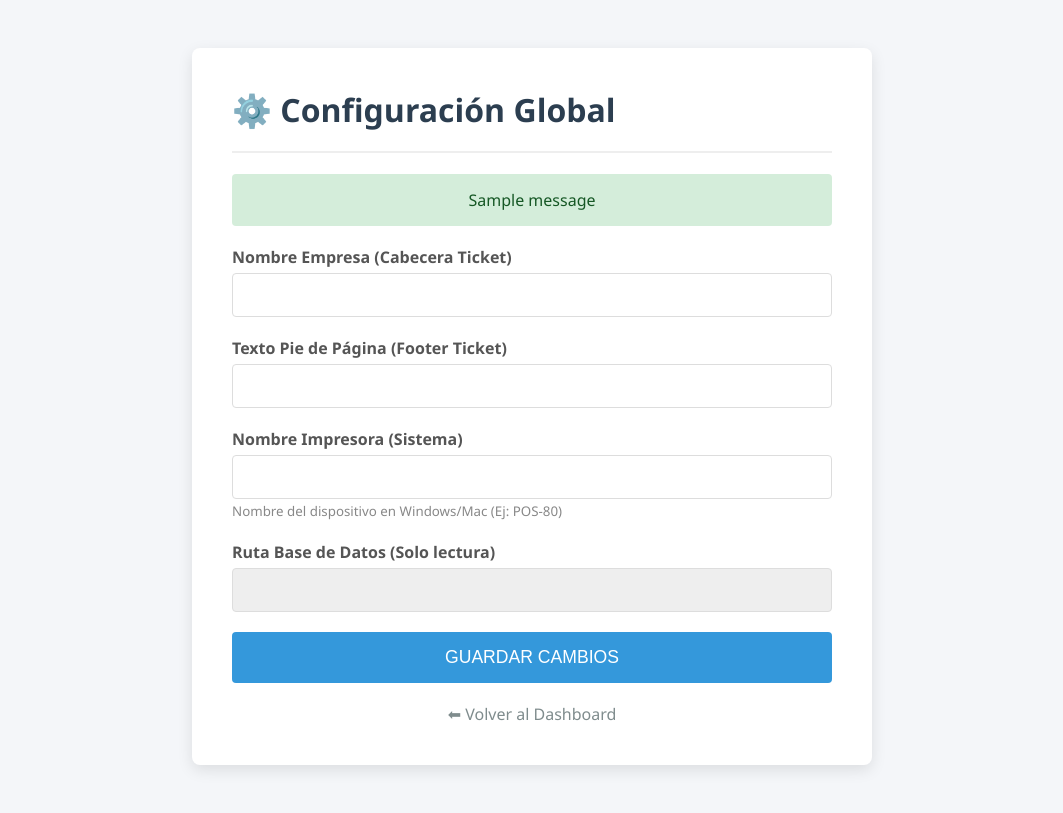
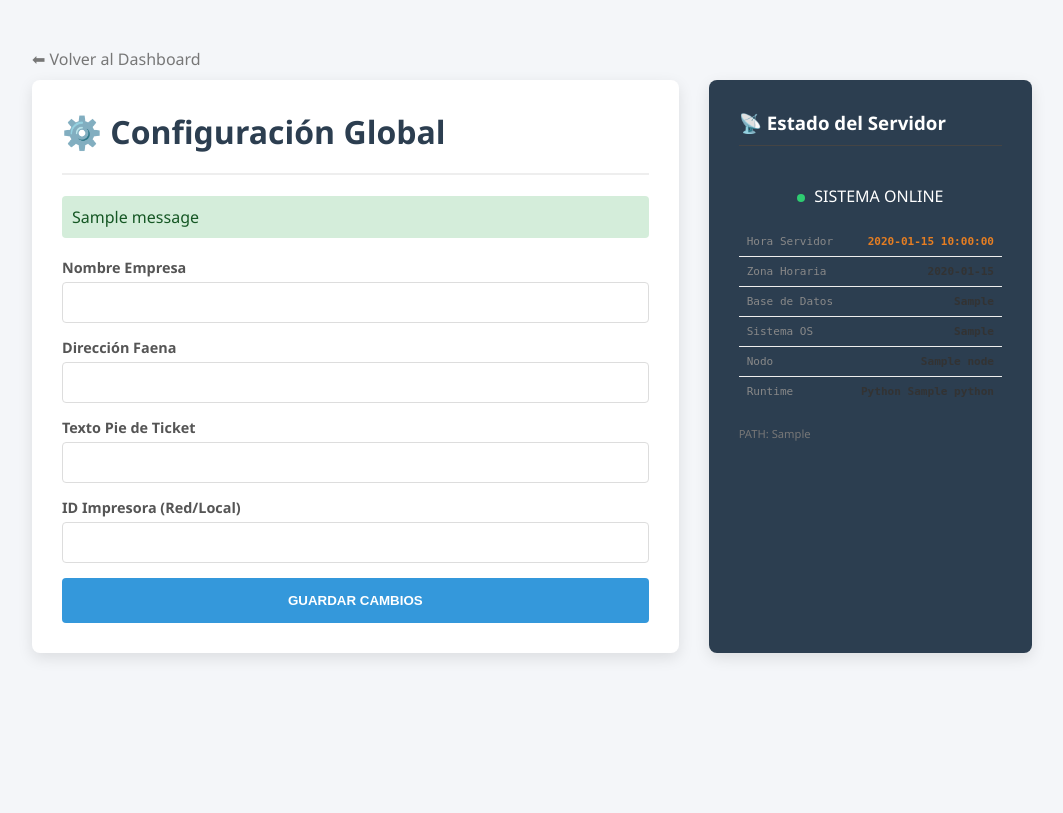
Before and after one commit to alexispferrada-wq/iron-trace-web, a Flask app: template templates/config_admin.html in a window 1280 px wide. Shown: the whole page, without its empty margins (108-1171 px from the left). After the commit the page ends 658 px from the top, so only its background shows below. Run offline with Flask 3, Linux system fonts and the light colour scheme; the template is opened without the code that fills it: most values are stand-ins (such as "Sample title", 1, 10 or a date in 2020); one stand-in notice (Sample message) is shown; some libraries are stand-ins or nearby versions.

Commit message:
Update config_admin.html

```diff
--- a/templates/config_admin.html
+++ b/templates/config_admin.html
@@ -4,61 +4,93 @@
     <meta charset="UTF-8">
     <title>Configuración - Iron Trace</title>
     <style>
-        body { font-family: 'Segoe UI', sans-serif; background-color: #f4f6f9; padding: 40px; display: flex; justify-content: center; }
-        .card { background: white; padding: 40px; border-radius: 8px; box-shadow: 0 5px 15px rgba(0,0,0,0.1); width: 600px; }
+        body { font-family: 'Segoe UI', sans-serif; background-color: #f4f6f9; padding: 40px; }
+        .grid { display: grid; grid-template-columns: 2fr 1fr; gap: 30px; max-width: 1000px; margin: 0 auto; }
+        .card { background: white; padding: 30px; border-radius: 8px; box-shadow: 0 5px 15px rgba(0,0,0,0.1); }
         h1 { margin-top: 0; color: #2c3e50; border-bottom: 2px solid #eee; padding-bottom: 20px; }
+        h3 { color: #34495e; margin-top: 0; border-bottom: 1px solid #eee; padding-bottom: 10px; }
 
-        .form-group { margin-bottom: 20px; }
-        label { display: block; font-weight: bold; margin-bottom: 5px; color: #555; }
-        input[type="text"] { width: 100%; padding: 12px; border: 1px solid #ddd; border-radius: 4px; font-size: 1em; box-sizing: border-box; }
+        input[type="text"] { width: 100%; padding: 12px; border: 1px solid #ddd; border-radius: 4px; margin-bottom: 15px; box-sizing: border-box; }
+        label { font-weight: bold; font-size: 0.9em; display: block; margin-bottom: 5px; color: #555; }
 
-        .btn-save { background: #3498db; color: white; border: none; padding: 15px 30px; font-size: 1.1em; border-radius: 4px; cursor: pointer; width: 100%; }
-        .btn-save:hover { background: #2980b9; }
+        button { background: #3498db; color: white; border: none; padding: 15px; width: 100%; font-weight: bold; border-radius: 4px; cursor: pointer; }
+        button:hover { background: #2980b9; }
 
-        .back-link { display: block; text-align: center; margin-top: 20px; color: #7f8c8d; text-decoration: none; }
-
-        .flash { background: #d4edda; color: #155724; padding: 15px; border-radius: 4px; margin-bottom: 20px; text-align: center; }
+        /* ESTILOS SERVIDOR */
+        .server-table { width: 100%; border-collapse: collapse; font-size: 0.85em; font-family: monospace; }
+        .server-table td { padding: 8px; border-bottom: 1px solid #eee; }
+        .server-table tr:last-child td { border-bottom: none; }
+        .label-server { color: #888; }
+        .val-server { color: #333; font-weight: bold; text-align: right; }
+        .indicator { width: 8px; height: 8px; background: #2ecc71; border-radius: 50%; display: inline-block; margin-right: 5px; }
     </style>
 </head>
 <body>
 
+    <a href="/dashboard" style="text-decoration:none; color:#777; display:block; max-width:1000px; margin:0 auto 10px auto;">⬅ Volver al Dashboard</a>
+
+    <div class="grid">
         <div class="card">
             <h1>⚙️ Configuración Global</h1>
-
             {% with messages = get_flashed_messages() %}
-            {% if messages %}
-                {% for msg in messages %}
-                    <div class="flash">{{ msg }}</div>
-                {% endfor %}
-            {% endif %}
+                {% if messages %}<div style="background:#d4edda; color:#155724; padding:10px; border-radius:4px; margin-bottom:20px;">{{ messages[0] }}</div>{% endif %}
             {% endwith %}
 
             <form method="POST">
-            <div class="form-group">
-                <label>Nombre Empresa (Cabecera Ticket)</label>
-                <input type="text" name="empresa_nombre" value="{{ config['empresa_nombre'] }}" required>
+                <label>Nombre Empresa</label>
+                <input type="text" name="empresa_nombre" value="{{ config['empresa_nombre'] }}">
+
+                <label>Dirección Faena</label>
+                <input type="text" name="empresa_direccion" value="{{ config['empresa_direccion'] }}">
+
+                <label>Texto Pie de Ticket</label>
+                <input type="text" name="ticket_footer" value="{{ config['ticket_footer'] }}">
+
+                <label>ID Impresora (Red/Local)</label>
+                <input type="text" name="impresora_nombre" value="{{ config['impresora_nombre'] }}">
+
+                <button type="submit">GUARDAR CAMBIOS</button>
+            </form>
         </div>
 
-            <div class="form-group">
-                <label>Texto Pie de Página (Footer Ticket)</label>
-                <input type="text" name="ticket_footer" value="{{ config['ticket_footer'] }}" required>
+        <div class="card" style="background: #2c3e50; color: white;">
+            <h3 style="color:white; border-color:#444;">📡 Estado del Servidor</h3>
+
+            <div style="text-align:center; padding:20px 0;">
+                <span class="indicator"></span> SISTEMA ONLINE
             </div>
 
-            <div class="form-group">
-                <label>Nombre Impresora (Sistema)</label>
-                <input type="text" name="impresora_nombre" value="{{ config['impresora_nombre'] }}">
-                <small style="color:#888;">Nombre del dispositivo en Windows/Mac (Ej: POS-80)</small>
+            <table class="server-table" style="color:#ddd;">
+                <tr>
+                    <td class="label-server">Hora Servidor</td>
+                    <td class="val-server" style="color:#e67e22;">{{ server.time_server }}</td>
+                </tr>
+                <tr>
+                    <td class="label-server">Zona Horaria</td>
+                    <td class="val-server">{{ server.timezone }}</td>
+                </tr>
+                <tr>
+                    <td class="label-server">Base de Datos</td>
+                    <td class="val-server">{{ server.db_mode }}</td>
+                </tr>
+                <tr>
+                    <td class="label-server">Sistema OS</td>
+                    <td class="val-server">{{ server.os }}</td>
+                </tr>
+                <tr>
+                    <td class="label-server">Nodo</td>
+                    <td class="val-server">{{ server.node }}</td>
+                </tr>
+                <tr>
+                    <td class="label-server">Runtime</td>
+                    <td class="val-server">Python {{ server.python }}</td>
+                </tr>
+            </table>
+
+            <div style="margin-top:20px; font-size:0.7em; color:#777; word-break: break-all;">
+                PATH: {{ server.app_path }}
             </div>
-
-            <div class="form-group">
-                <label>Ruta Base de Datos (Solo lectura)</label>
-                <input type="text" value="{{ config['db_path'] }}" disabled style="background:#eee; color:#888;">
         </div>
-
-            <button type="submit" class="btn-save">GUARDAR CAMBIOS</button>
-        </form>
-
-        <a href="/dashboard" class="back-link">⬅ Volver al Dashboard</a>
     </div>
 
 </body>
```
Lines whose indentation alone changed are shown as unchanged.
